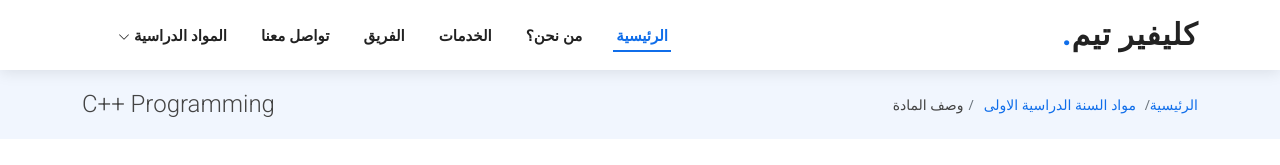
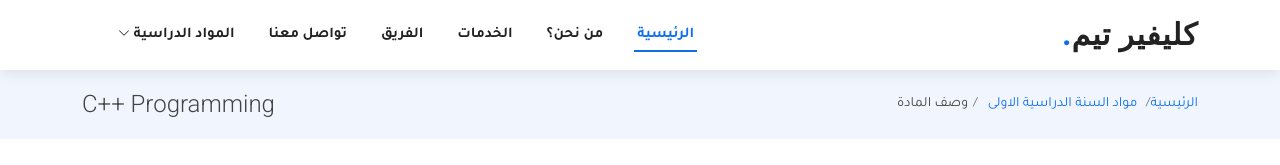
Before and after one commit to DeekCS/Education, a plain HTML site: page subject-details.html in a window 1280 px wide. Shown: the top 165 px of the page. Drawn offline with nearby package versions, Linux system fonts and the light colour scheme.

Commit message:
Update subject_details.css

```diff
--- a/subject_details.css
+++ b/subject_details.css
@@ -1,3 +1,5 @@
+  @import url('https://fonts.googleapis.com/css2?family=Tajawal:wght@400;500;700&display=swap');
+
 *,
 *::before,
 *::after {
@@ -5,6 +7,8 @@
     box-sizing: border-box;
 }
 body {
+       font-family: 'Tajawal',
+       sans-serif !important;
     background: #f5f5f5;
     margin-top: 20px;
 }
```
